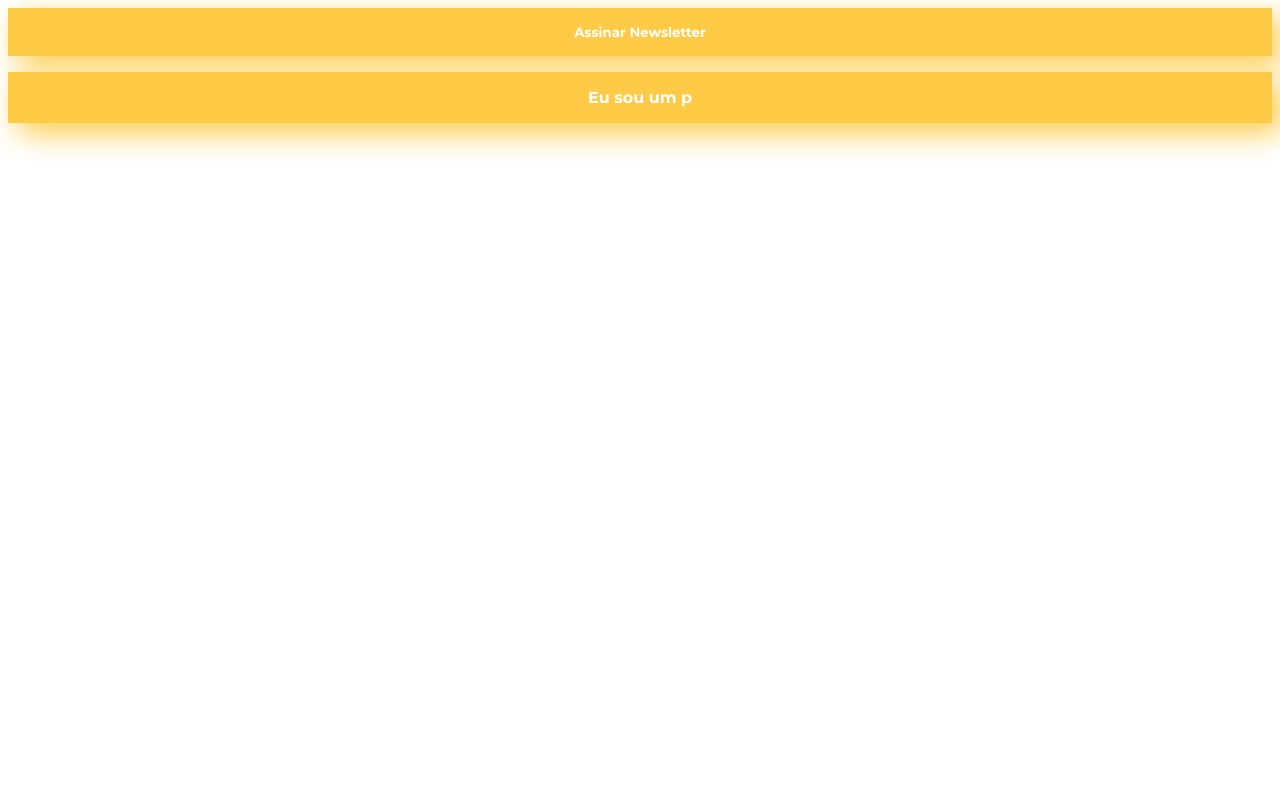
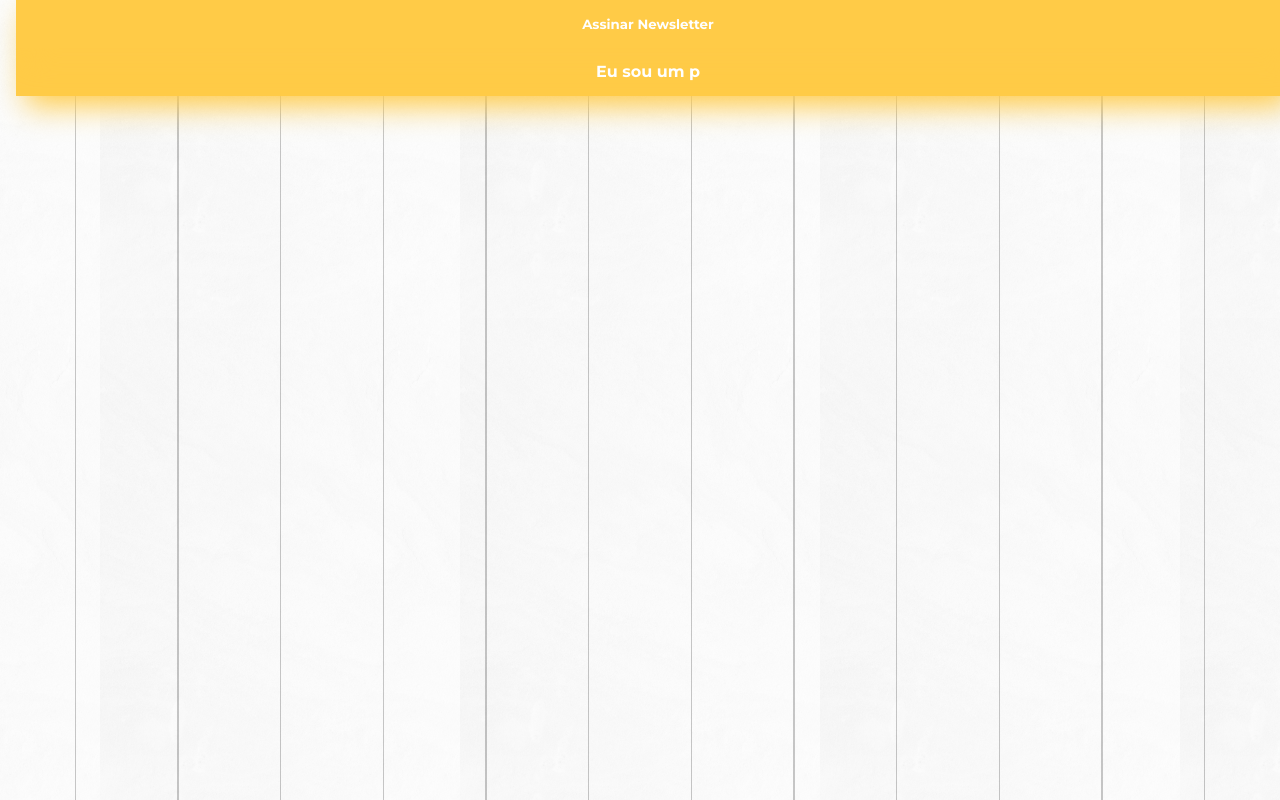
Before and after one commit to ailtonxavier/styleguide, a plain HTML site: page index.html in a window 1280 px wide. Drawn offline with Linux system fonts and the light colour scheme; a web font is replaced by a local one.

Commit message:
Aula 2 concluída

```diff
--- /dev/null
+++ b/assets/css/base/_reset.css
@@ -0,0 +1 @@
+html,body,div,span,applet,object,iframe,h1,h2,h3,h4,h5,h6,p,blockquote,pre,a,abbr,acronym,address,big,cite,code,del,dfn,em,img,ins,kbd,q,s,samp,small,strike,strong,sub,sup,tt,var,b,u,i,center,dl,dt,dd,ol,ul,li,fieldset,form,label,legend,table,caption,tbody,tfoot,thead,tr,th,td,article,aside,canvas,details,embed,figure,figcaption,footer,header,hgroup,menu,nav,output,ruby,section,summary,time,mark,audio,video{margin:0;padding:0;border:0;font-size:100%;font:inherit;vertical-align:baseline}article,aside,details,figcaption,figure,footer,header,hgroup,menu,nav,section{display:block}body{line-height:1}ol,ul{list-style:none}blockquote,q{quotes:none}blockquote:before,blockquote:after,q:before,q:after{content:'';content:none}table{border-collapse:collapse;border-spacing:0}
--- a/assets/css/base/variaveis.css
+++ b/assets/css/base/_variaveis.css
@@ -3,4 +3,6 @@
   --branco: #fff;
   --cinza: #909090;
   --preto: #202020;
+  --familia-corpo: 'Montserrat', sans-serif;
+  --tamanho-corpo: 1rem;
 }
--- /dev/null
+++ b/assets/css/base/base.css
@@ -0,0 +1,14 @@
+@import url('./_variaveis.css');
+@import url('./_reset.css');
+
+body {
+  font-family: var(--familia-corpo);
+  font-size: var(--tamanho-corpo);
+  background: url('../../img/fundo_textura.png'), url('../../img/fundo_linhas.png');
+  background-position: center;
+}
+
+.container {
+  padding-left: 1rem;
+  padding-left: 1rem;
+}
--- a/assets/css/componentes/botoes.css
+++ b/assets/css/componentes/botoes.css
@@ -2,7 +2,7 @@
  background-color: var(--amarelo);
 
  text-align: center;
- font-family: 'Montserrat', sans-serif;
+ font-family: inherit;
  font-weight: 700;
  color: var(--branco);
 
--- a/index.html
+++ b/index.html
@@ -4,15 +4,14 @@
     <meta charset="utf-8">
     <meta name="viewport" content="width=device-width, initial-scale=1">
     <link href="https://fonts.googleapis.com/css2?family=Elsie+Swash+Caps:wght@900&family=Montserrat:wght@400;700&display=swap" rel="stylesheet">
-    <link rel="stylesheet" href="./assets/css/base/variaveis.css">
+    <link rel="stylesheet" href="./assets/css/base/base.css">
     <link rel="stylesheet" href="./assets/css/componentes/botoes.css">
     <title>Home | Casa Verde</title>
   </head>
   <body>
-    <button class="botao">Assinar Newsletter</button>
-    <p class="botao">Eu sou um p</p>
-
-
-    <p></p>
+    <main class="container">
+      <button class="botao">Assinar Newsletter</button>
+      <p class="botao">Eu sou um p</p>
+    </main>
   </body>
 </html>
```
